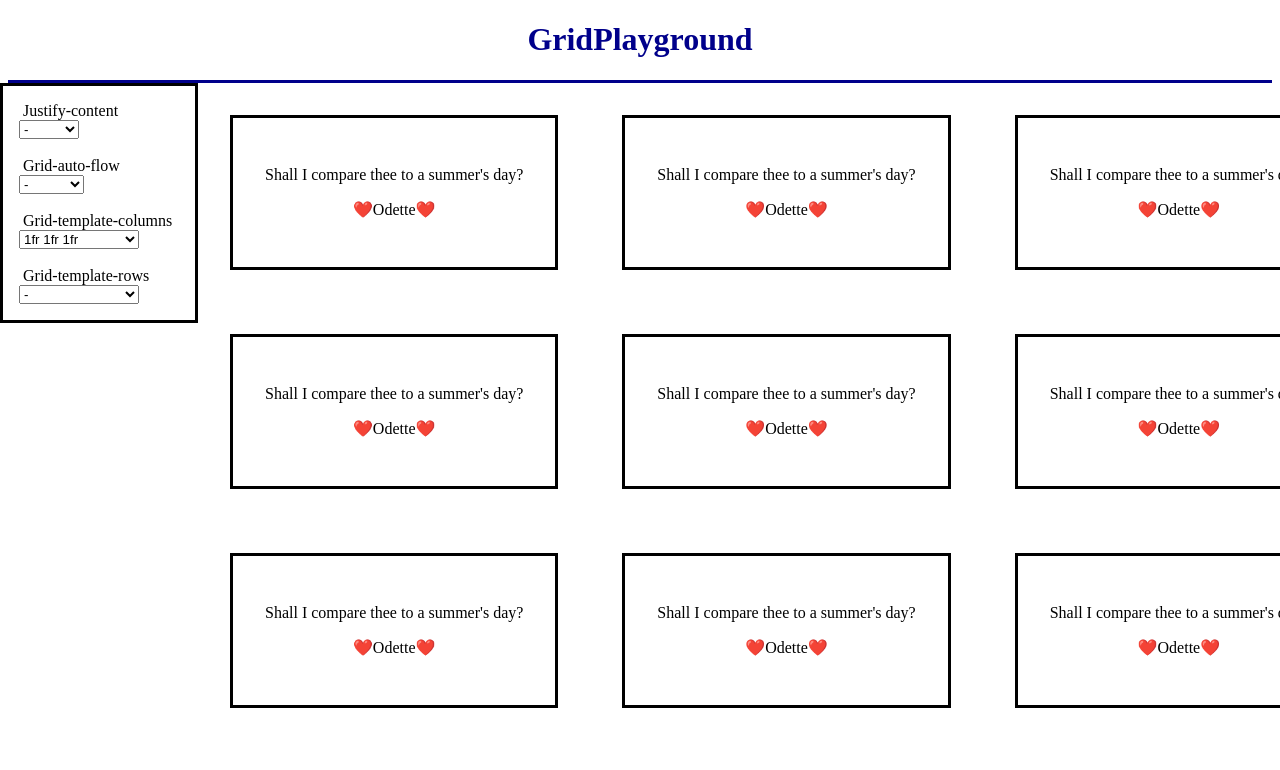
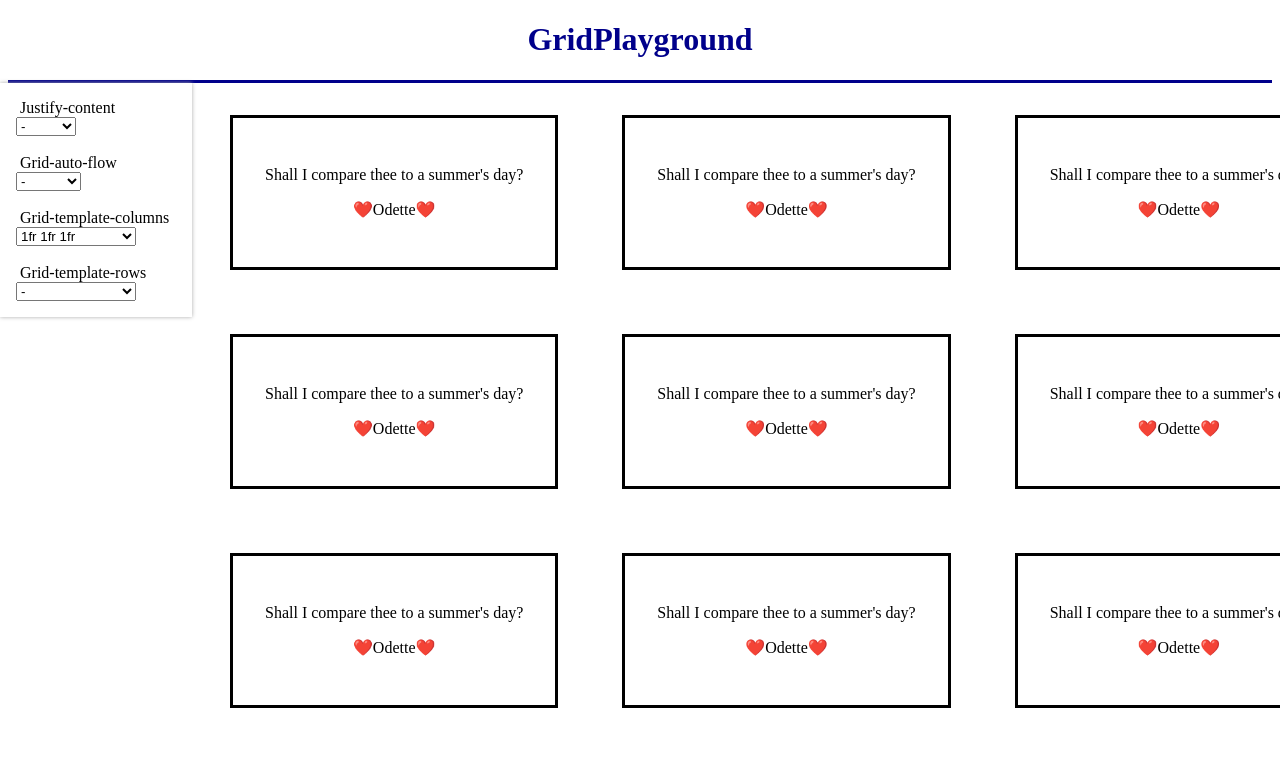
Before and after one commit to Nonderi/GridPlayground, a React (Vite) app: page / in a window 1280 px wide. Shown: the top 770 px of the page. Built offline with nearby package versions, Linux system fonts and the light colour scheme.

Commit message:
sidebar borders

```diff
--- a/src/components/Sidebar.module.css
+++ b/src/components/Sidebar.module.css
@@ -1,5 +1,6 @@
 .sidebar {
-  border: solid;
+  border: none;
+  box-shadow: 0 0 4px darkgrey;
   position: absolute;
   left: 0;
   text-align: start;
```
